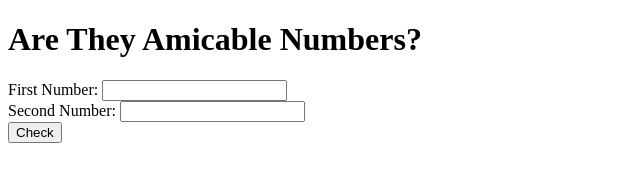
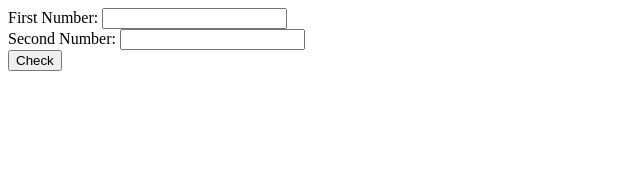
Before and after one commit to ajalal03/hw6, a plain HTML site: page index.html in a window 1280 px wide. Shown: the whole page, without its empty margins (0-640 px from the left). Drawn offline with Linux system fonts and the light colour scheme.

Commit message:
Update index.html

```diff
--- a/index.html
+++ b/index.html
@@ -2,14 +2,6 @@
 <html>
 
 <body>
-
-    <header>
-        <div class="container">
-            <div id="main-header">
-                <h1>Are They Amicable Numbers?</h1>
-            </div>
-        </div>
-    </header>
 
     <div class="container">
         <form id="numberq" action="" method="POST">
```
